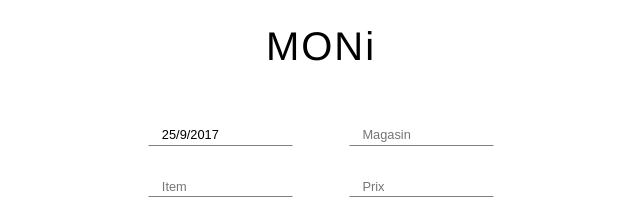
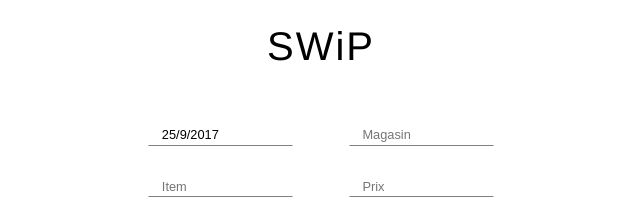
Before and after one commit to mharribey/QRCGenerator, a plain HTML site: page index.html in a window 1280 px wide. Shown: the top 219 px of the page, 319-959 px from the left. Drawn offline with Linux system fonts and the light colour scheme.

Commit message:
change stuff

```diff
--- a/index.html
+++ b/index.html
@@ -2,11 +2,11 @@
 <html>
   <head>
     <meta charset="utf-8">
-    <title>MONi - Scan it, Save it</title>
+    <title>SWiP - Scan it, Save it, SWiP it</title>
     <link rel="stylesheet" href="style.css">
   </head>
   <body>
-    <h1>MONi</h1>
+    <h1>SWiP</h1>
 
     <form onsubmit="return false;" id="form">
       <div class="item">
```
